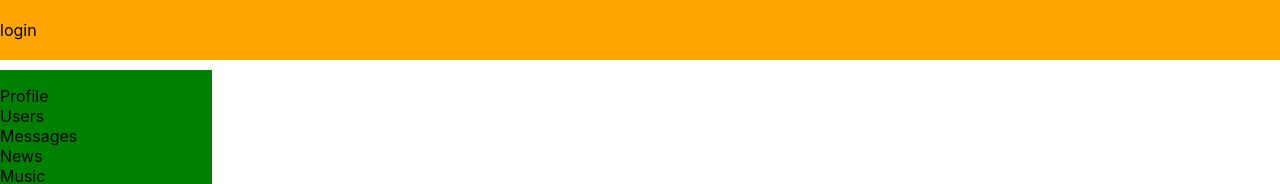
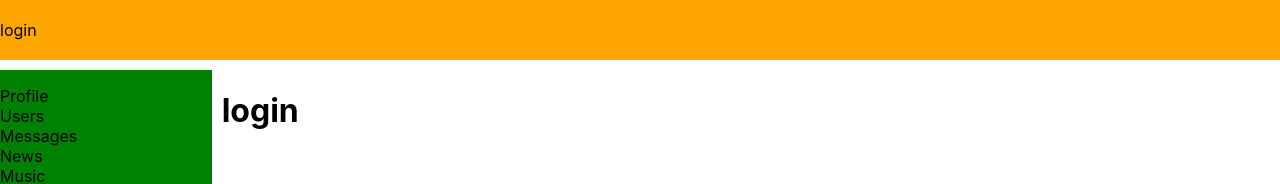
Before and after one commit to Ihornechypor/react-soc, a React (Create React App) app: page /login in a window 1280 px wide. Shown: the top 184 px of the page. Built offline with nearby package versions, Linux system fonts and the light colour scheme; no server answers.

Commit message:
add login page

```diff
--- a/src/App.js
+++ b/src/App.js
@@ -8,6 +8,7 @@
 import Music from "./pages/Music/Music";
 import MessagesContainer from "./pages/Messages/MessagesContainer";
 import UsersContainer from "./pages/Users/UsersContainer";
+import Login from "./pages/Login/Login";
 
 const App = (props) => {
   return (
@@ -20,6 +21,7 @@
         <Route path="/news" render={() => <News />} />
         <Route path="/music" render={() => <Music />} />
         <Route path="/users" render={() => <UsersContainer />} />
+        <Route path="/login" render={() => <Login />} />
       </Main>
     </div>
   );
--- /dev/null
+++ b/src/pages/Login/Login.js
@@ -0,0 +1,11 @@
+import React from "react";
+
+const Login = () => {
+  return (
+    <>
+      <h1>login</h1>
+    </>
+  );
+};
+
+export default Login;
--- a/src/pages/Messages/Messages.js
+++ b/src/pages/Messages/Messages.js
@@ -1,4 +1,5 @@
 import React from "react";
+import { Redirect } from "react-router";
 import MessagesAutors from "../../components/MessagesAutors/MessagesAutors";
 import MessagesLetters from "../../components/MessagesLetters/MessagesLetters";
 import classes from "./Messages.module.css";
@@ -12,6 +13,8 @@
     let newMessage = e.target.value;
     props.newMessageChage(newMessage);
   };
+
+  if (!props.isAuth) return <Redirect to="/login" />;
 
   return (
     <div className={classes.messages__box}>
--- a/src/pages/Messages/MessagesContainer.js
+++ b/src/pages/Messages/MessagesContainer.js
@@ -8,6 +8,7 @@
 const mapStateToProps = (state) => {
   return {
     msgData: state.messagesPage,
+    isAuth: state.auth.isAuth,
   };
 };
 
--- a/src/pages/Profile/ProfileContainer.js
+++ b/src/pages/Profile/ProfileContainer.js
@@ -1,7 +1,7 @@
 import React from "react";
 import { connect } from "react-redux";
 import Profile from "./Profile";
-import { withRouter } from "react-router";
+import { Redirect, withRouter } from "react-router";
 import { getThisUserData } from "../../redux/reducers/profileReducer";
 
 class ProfileContainer extends React.Component {
@@ -14,6 +14,8 @@
     this.props.getThisUserData(userID);
   }
   render() {
+    if (!this.props.isAuth) return <Redirect to="/login" />;
+
     return (
       <>
         <Profile {...this.props} profile={this.props.profile} />
@@ -24,6 +26,7 @@
 
 const mapStateToProps = (state) => ({
   profile: state.profilePage.profile,
+  isAuth: state.auth.isAuth,
 });
 
 let withURLDataCC = withRouter(ProfileContainer);
--- a/src/redux/reducers/authReducer.js
+++ b/src/redux/reducers/authReducer.js
@@ -35,7 +35,6 @@
     authAPI.getAuthUserData().then((data) => {
       if (data.resultCode === 0) {
         let { id, login, email } = data.data;
-
         dispatch(setUserData(id, login, email));
       }
     });
```
